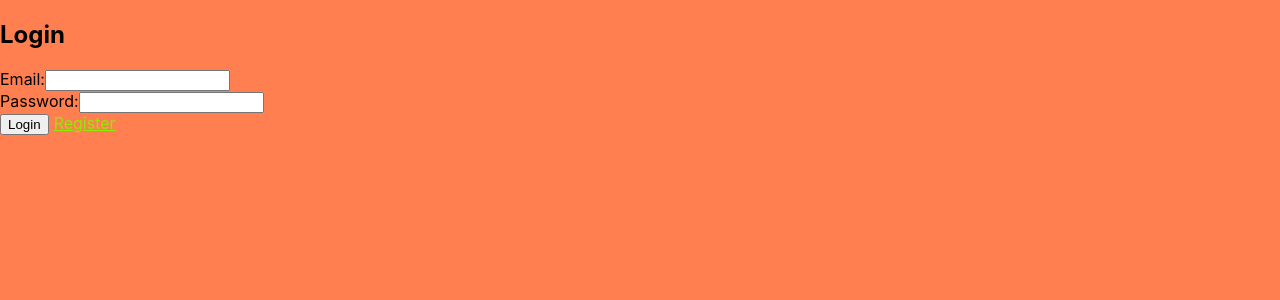
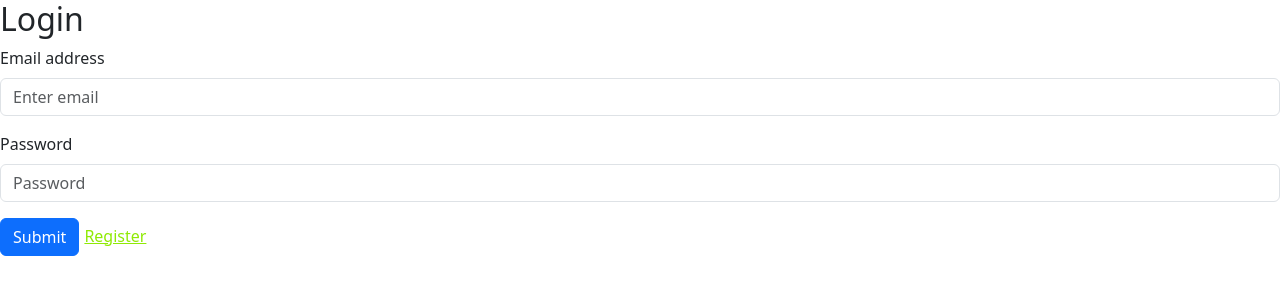
Before and after one commit to yours-truly-rshi/BloggingPlatformFE, a React (Create React App) app in the folder blogging-platform-fe/: page / in a window 1280 px wide. Shown: the top 300 px of the page. Built offline with nearby package versions, Linux system fonts and the light colour scheme.

Commit message:
Bootstrap

```diff
--- a/blogging-platform-fe/package.json
+++ b/blogging-platform-fe/package.json
@@ -7,6 +7,7 @@
     "@testing-library/react": "^13.4.0",
     "@testing-library/user-event": "^13.5.0",
     "axios": "^1.4.0",
+    "bootstrap": "^5.3.1",
     "react": "^18.2.0",
     "react-bootstrap": "^2.8.0",
     "react-dom": "^18.2.0",
--- a/blogging-platform-fe/src/App.js
+++ b/blogging-platform-fe/src/App.js
@@ -1,6 +1,7 @@
 import React from 'react';
 import {BrowserRouter as Router, Route, Routes} from 'react-router-dom';
 import LoginForm from "./LoginForm";
+import 'bootstrap/dist/css/bootstrap.min.css';
 
 const Register = () => <h2>Register</h2>;
 
--- a/blogging-platform-fe/src/LoginForm.js
+++ b/blogging-platform-fe/src/LoginForm.js
@@ -1,6 +1,8 @@
 import React, {useState} from 'react';
 import axios from 'axios';
 import {Link} from "react-router-dom";
+import Button from 'react-bootstrap/Button';
+import Form from 'react-bootstrap/Form';
 
 
 const LoginForm = () => {
@@ -30,30 +32,26 @@
     return (
         <div>
             <h2>Login</h2>
-            <form onSubmit={handleSubmit}>
-                <div>
-                    <label htmlFor="email">Email:</label>
-                    <input
-                        type="text"
-                        id="email"
-                        value={email}
-                        onChange={handleEmailChange}
-                    />
-                </div>
-                <div>
-                    <label htmlFor="password">Password:</label>
-                    <input
-                        type="password"
-                        id="password"
-                        value={password}
-                        onChange={handlePasswordChange}
-                    />
-                </div>
-                <button type="submit">Login</button>
+            <Form onSubmit={handleSubmit}>
+
+                <Form.Group className="mb-3" controlId="email">
+                    <Form.Label>Email address</Form.Label>
+                    <Form.Control value={email} onChange={handleEmailChange} type="email" placeholder="Enter email" />
+                </Form.Group>
+
+                <Form.Group className="mb-3" controlId="password">
+                    <Form.Label>Password</Form.Label>
+                    <Form.Control value={password} onChange={handlePasswordChange} type="password" placeholder="Password" />
+                </Form.Group>
+
+                <Button variant="primary" type="submit">
+                    Submit
+                </Button>
+
                 <Link to="/register" style={{padding: 5, color: "#8fea04"}}>
                     Register
                 </Link>
-            </form>
+            </Form>
             <p>{message}</p>
         </div>
     );
```
Also changed, not shown: 1 other file (tests, documents, lock files or other folders).
